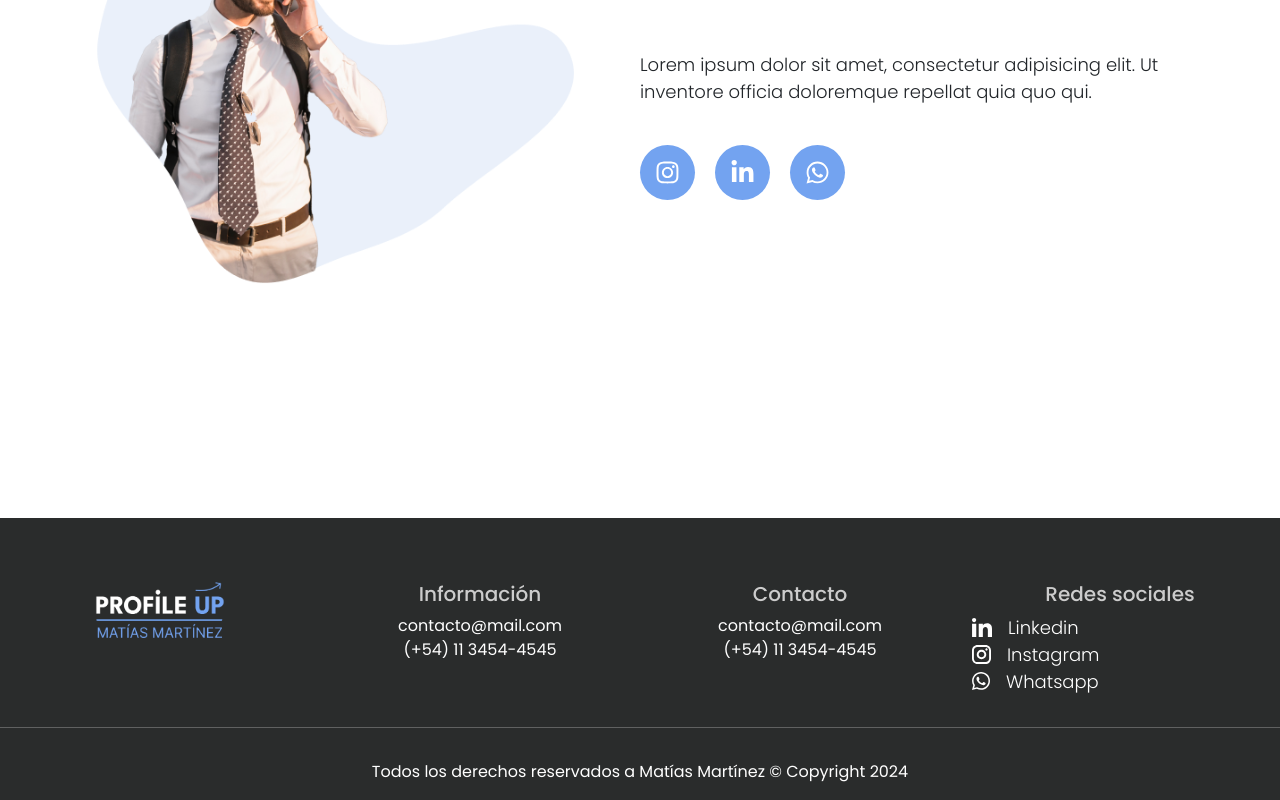
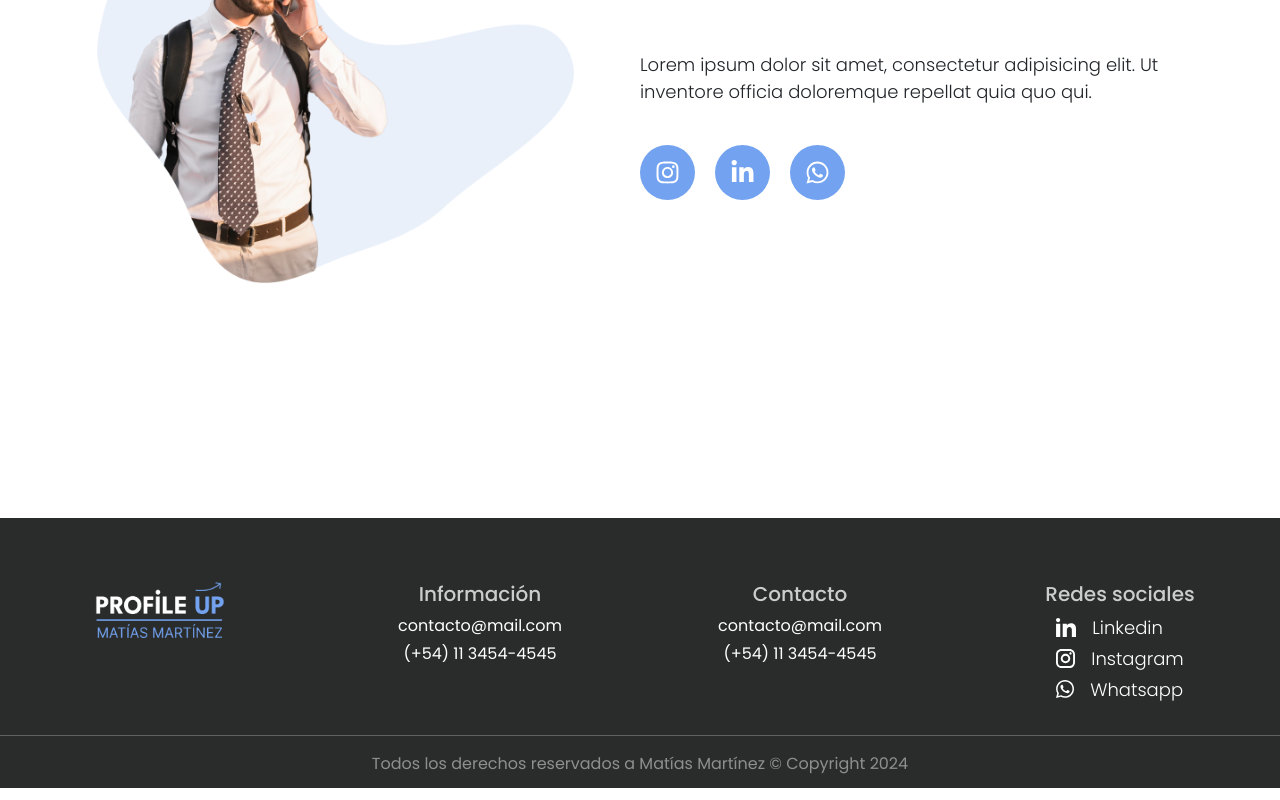
Before and after one commit to TomasSorgetti/profileup, a React (Vite) app: page / in a window 1280 px wide. Shown: the part 3443-4243 px from the top of the page. Built offline with nearby package versions, Linux system fonts and the light colour scheme.

Commit message:
style: Se dio estilos al footer

```diff
--- a/src/components/layout/footer/Footer.jsx
+++ b/src/components/layout/footer/Footer.jsx
@@ -37,7 +37,7 @@ const Footer = () => {
 
           <div className="col-md-3 mb-md-0 mb-3">
             <h5>Información</h5>
-            <ul className="list-unstyled">
+            <ul className="list-unstyled d-flex flex-column align-items-center gap-1">
               <li>
                 <a href="#!">contacto@mail.com</a>
               </li>
@@ -48,7 +48,7 @@ const Footer = () => {
           </div>
           <div className="col-md-3 mb-md-0 mb-3">
             <h5>Contacto</h5>
-            <ul className="list-unstyled">
+            <ul className="list-unstyled d-flex flex-column align-items-center gap-1">
               <li>
                 <a href="#!">contacto@mail.com</a>
               </li>
@@ -58,9 +58,9 @@ const Footer = () => {
             </ul>
           </div>
 
-          <div className="col-md-3 mb-md-0 mb-3">
+          <div className="col-md-3 mb-md-0 mb-3 d-flex flex-column align-items-center">
             <h5>Redes sociales</h5>
-            <ul className="list-unstyled d-flex flex-column align-items-start">
+            <ul className="list-unstyled d-flex flex-column align-items-start gap-1">
               <li>
                 <a href="#!">
                   <IconText icon={linkedinIcon}>Linkedin</IconText>
@@ -83,7 +83,7 @@ const Footer = () => {
 
       <hr />
 
-      <div className="footer-copyright text-center py-3">
+      <div className={styles.footer_copyright}>
         Todos los derechos reservados a Matías Martínez © Copyright{" "}
         {new Date().getFullYear()}
       </div>
--- a/src/components/layout/footer/Footer.module.css
+++ b/src/components/layout/footer/Footer.module.css
@@ -9,7 +9,7 @@
   color: var(--white);
 }
 .footer h5 {
-    filter: brightness(.8);
+  filter: brightness(0.8);
 }
 
 .logo_footer {
@@ -19,3 +19,8 @@
 .logo_footer_container {
   margin-bottom: 20px;
 }
+.footer_copyright {
+  text-align: center;
+  padding-bottom: 12px;
+  color: var(--light-text);
+}
```
Lines whose indentation alone changed are shown as unchanged.
